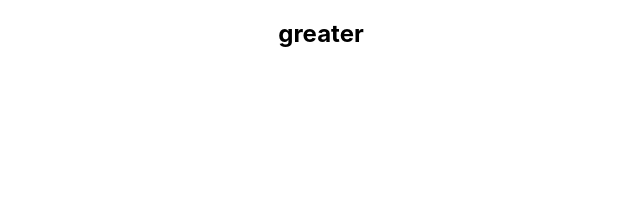
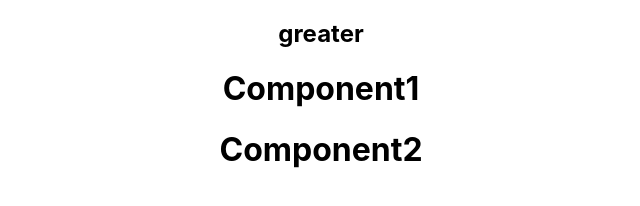
Before and after one commit to Nikitha12ni/project, a React (Create React App) app: page / in a window 1280 px wide. Shown: the part 358-564 px from the top of the page, without its empty margins (319-959 px from the left). Built offline with nearby package versions, Linux system fonts and the light colour scheme.

Commit message:
first ever commit

```diff
--- a/src/App.js
+++ b/src/App.js
@@ -1,6 +1,7 @@
 
 import './App.css';
 import Image from "./assets/hi.jpg";
+import Component1 from './components/Component1';
 
 function App() {
   var text;
@@ -18,6 +19,7 @@ function App() {
   <img  src={Image} alt="imfg" width="200px"/>
   <h2>{text}</h2>
   <h2>{x >= 10 ? "greater":"lesser"}</h2>
+  <Component1/>
   </div>;
 
 }
--- a/src/components/Component1.js
+++ b/src/components/Component1.js
@@ -0,0 +1,11 @@
+import React from "react";
+import Component2 from "./Component2";
+const Component1 =() => {
+    return (
+        <div>
+            <h1>Component1</h1>
+            <Component2/>
+        </div>
+    );
+};
+export default Component1;
--- /dev/null
+++ b/src/components/Component2.js
@@ -0,0 +1,10 @@
+import React from "react";
+
+const Component2 =() => {
+    return (
+        <div>
+            <h1>Component2</h1>
+        </div>
+    );
+};
+export default Component2;
```
